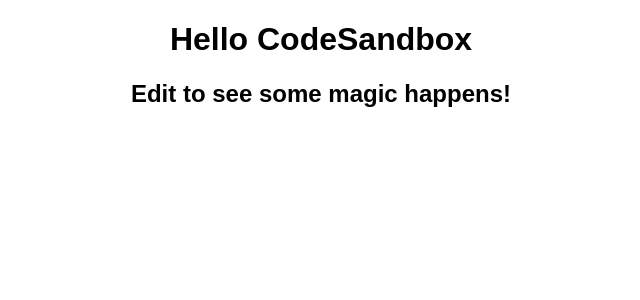
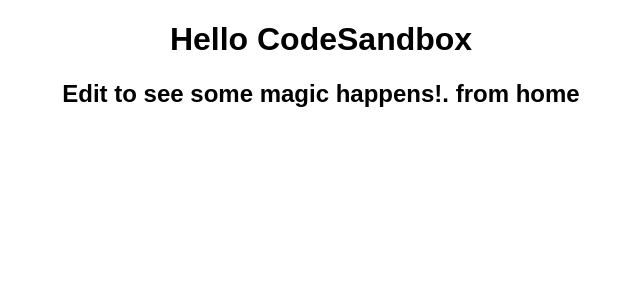
Before and after one commit to makhosi6/zealous-rain, a React (Create React App) app: page / in a window 1280 px wide. Shown: the top 300 px of the page, without its empty margins (319-959 px from the left). Built offline with nearby package versions, Linux system fonts and the light colour scheme.

Commit message:
Thursday 06/17/2021 19:30 - InItIAL

```diff
--- a/src/App.js
+++ b/src/App.js
@@ -4,7 +4,8 @@
   return (
     <div className="App">
       <h1>Hello CodeSandbox</h1>
-      <h2>Edit to see some magic happens!</h2>
+      <h2>Edit to see some magic happens!. from home</h2>
+
     </div>
   );
 }
```
Also changed, not shown: package.json (+13 -3 lines), 2 other files (tests, documents, lock files or other folders).
